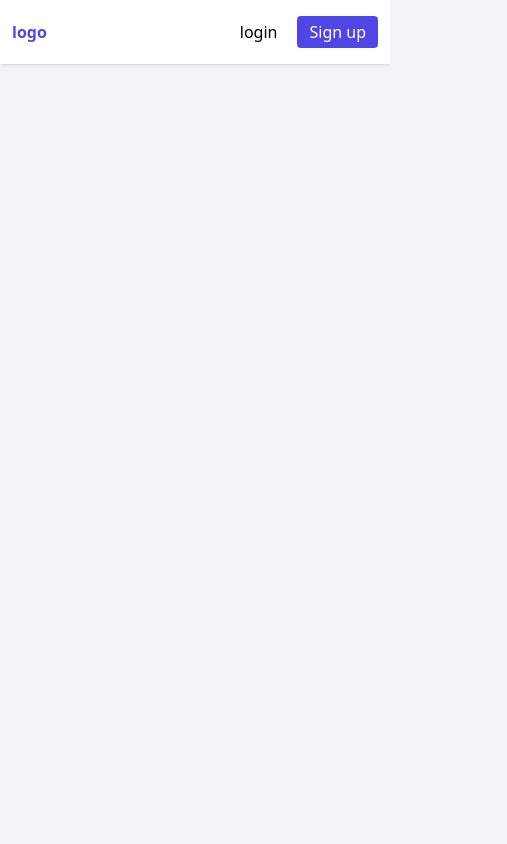
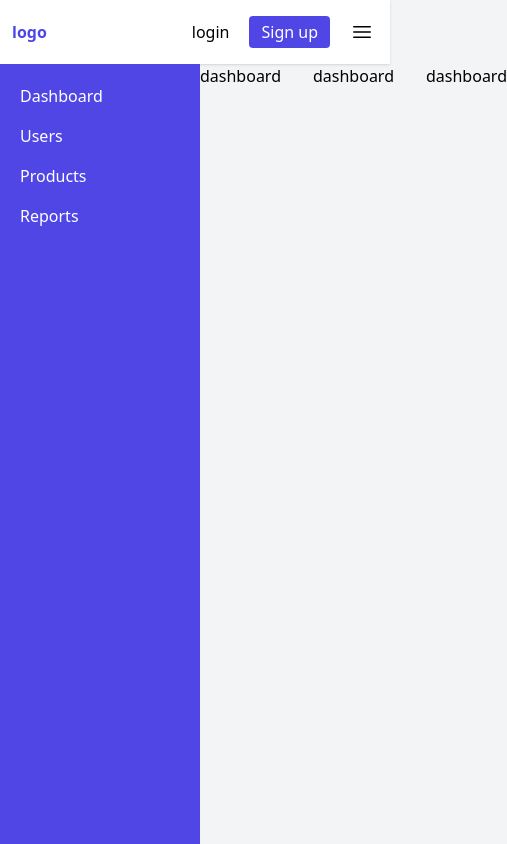
Before and after one commit to peywan/perfumeWeb-with-daisyUI, a website: page src/sidebar.html in a window 390 px wide. Shown: the whole page, 507 px wide, since content can reach past the window. Drawn offline with Linux system fonts and the light colour scheme.

Commit message:
Added navbar and sidebar components

```diff
--- a/src/sidebar.html
+++ b/src/sidebar.html
@@ -29,12 +29,39 @@
 
             <a class="text-black py-1 px-2 transition-colors hover:text-indigo-500 hover:bg-indigo-100 rounded mx-3"
                href="#">login</a>
-            <a class="bg-indigo-600 text-white py-1 px-3 rounded hover:bg-indigo-700 transition-colors ring-offset-1 focus:ring-1 focus:ring-indigo-700"
+            <a class="bg-indigo-600 text-white py-1 px-3 rounded hover:bg-indigo-700 transition-colors ring-offset-1 focus:ri ng-1 focus:ring-indigo-700"
                href="#">Sign up</a>
 
         </div>
+        <div class="sm:hidden h-full flex items-center ml-4">
+            <button class="flex items-center justify-center h-8 w-8 rounded hover:bg-indigo-100 hover:text-indigo-600"
+            >
+                <svg class="w-6 h-6" fill="none" stroke="currentColor" stroke-width="1.5"
+                     viewBox="0 0 24 24" xmlns="http://www.w3.org/2000/svg">
+                    <path d="M3.75 6.75h16.5M3.75 12h16.5m-16.5 5.25h16.5" stroke-linecap="round"
+                          stroke-linejoin="round"/>
+                </svg>
+
+            </button>
+        </div>
+
     </div>
 </header>
 
+<main class="flex flex-1">
+    <aside class="flex-col bg-indigo-600 text-white py-3 px-2 min-w-[200px] w-[200px]">
+        <a class="block py-2 px-3 transition-colors rounded hover:bg-black/50" href="#">Dashboard</a>
+        <a class="block py-2 px-3 transition-colors rounded hover:bg-black/50" href="#">Users</a>
+        <a class="block py-2 px-3 transition-colors rounded hover:bg-black/50" href="#">Products</a>
+        <a class="block py-2 px-3 transition-colors rounded hover:bg-black/50" href="#">Reports</a>
+    </aside>
+
+    <main class="flex flex-1 gap-8 justify-center">
+        <h1 class="flex flex-1">dashboard</h1>
+        <h1 class="flex flex-1">dashboard</h1>
+        <h1 class="flex">dashboard</h1>
+    </main>
+</main>
+
 </body>
 </html>
```
Also changed, not shown: src/index.html (+14 -6 lines), src/output.css.
